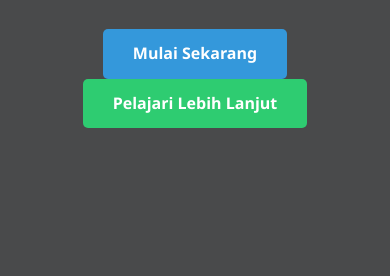
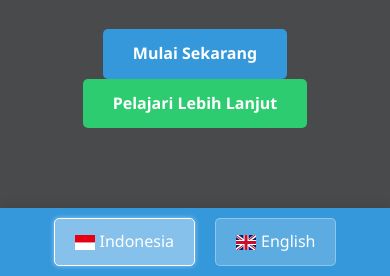
Before and after one commit to trustmiddleman/trustmiddleman.github.io, a plain HTML site: page index.html in a window 390 px wide. Shown: the part 568-844 px from the top of the page. Drawn offline with nearby package versions, Linux system fonts and the light colour scheme.

Commit message:
Update index.html

```diff
--- a/index.html
+++ b/index.html
@@ -456,6 +456,28 @@
         }
 
         /* Responsive */
+        /* Fixed language buttons for mobile view */
+        .language-drawer {
+            display: none;
+            position: fixed;
+            bottom: 0;
+            left: 0;
+            right: 0;
+            background: var(--primary-color);
+            padding: 10px;
+            box-shadow: 0 -2px 10px rgba(0,0,0,0.1);
+            z-index: 100;
+        }
+
+        .language-drawer .language-buttons {
+            justify-content: center;
+        }
+
+        .language-drawer .language-btn {
+            padding: 10px 20px;
+            margin: 0 10px;
+        }
+
         @media (max-width: 768px) {
             .hero h1 {
                 font-size: 2rem;
@@ -474,6 +496,14 @@
                 font-size: 1.5rem;
                 cursor: pointer;
             }
+
+            .language-drawer {
+                display: block;
+            }
+
+            .nav-links .language-buttons {
+                display: none;
+            }
         }
     </style>
 </head>
@@ -482,9 +512,21 @@
     <script>
         let currentLang = 'id'; // Default language
 
-        function toggleLanguage() {
-            currentLang = currentLang === 'id' ? 'en' : 'id';
+        function setLanguage(lang) {
+            currentLang = lang;
             updateContent();
+
+            // Update active state on language buttons
+            document.querySelectorAll('.language-btn').forEach(btn => {
+                if (btn.getAttribute('data-lang') === currentLang) {
+                    btn.classList.add('active');
+                } else {
+                    btn.classList.remove('active');
+                }
+            });
+
+            // Store language preference in localStorage for persistence
+            localStorage.setItem('preferredLanguage', currentLang);
         }
 
         function updateContent() {
@@ -494,14 +536,60 @@
                     el.innerHTML = el.getAttribute(`data-${currentLang}`);
                 }
             });
-
-            // Update language flag
-            document.getElementById('lang-img').src = currentLang === 'id' ? 'https://cdnjs.cloudflare.com/ajax/libs/flag-icon-css/3.5.0/flags/4x3/id.svg' : 'https://cdnjs.cloudflare.com/ajax/libs/flag-icon-css/3.5.0/flags/4x3/gb.svg';
-            document.getElementById('lang-text').innerText = currentLang === 'id' ? 'ID' : 'EN';
         }
 
-        document.addEventListener('DOMContentLoaded', updateContent);
+        document.addEventListener('DOMContentLoaded', function() {
+            // Check for saved language preference
+            const savedLang = localStorage.getItem('preferredLanguage');
+            if (savedLang) {
+                currentLang = savedLang;
+            }
+
+            // Initialize content and button states
+            updateContent();
+            document.querySelectorAll('.language-btn').forEach(btn => {
+                if (btn.getAttribute('data-lang') === currentLang) {
+                    btn.classList.add('active');
+                }
+            });
+        });
     </script>
+
+    <style>
+        /* Language Button Styles */
+        .language-buttons {
+            display: flex;
+            align-items: center;
+        }
+
+        .language-btn {
+            display: flex;
+            align-items: center;
+            padding: 5px 10px;
+            margin: 0 5px;
+            background: rgba(255,255,255,0.2);
+            border: 1px solid rgba(255,255,255,0.3);
+            border-radius: 5px;
+            color: white;
+            cursor: pointer;
+            transition: all 0.3s ease;
+        }
+
+        .language-btn img {
+            width: 20px;
+            margin-right: 5px;
+        }
+
+        .language-btn:hover {
+            background: rgba(255,255,255,0.3);
+        }
+
+        .language-btn.active {
+            background: rgba(255,255,255,0.4);
+            border-color: white;
+            box-shadow: 0 0 5px rgba(255,255,255,0.5);
+        }
+    </style>
 
     <header>
         <div class="container">
@@ -519,9 +607,15 @@
                     <li><a href="#faq" data-id="FAQ" data-en="FAQ">FAQ</a></li>
                     <li><a href="#contact" data-id="Kontak" data-en="Contact">Kontak</a></li>
                     <li>
-                        <div class="language-selector" onclick="toggleLanguage()">
-                            <img id="lang-img" src="https://cdnjs.cloudflare.com/ajax/libs/flag-icon-css/3.5.0/flags/4x3/id.svg" alt="Language">
-                            <span id="lang-text">ID</span>
+                        <div class="language-buttons">
+                            <div class="language-btn active" data-lang="id" onclick="setLanguage('id')">
+                                <img src="https://cdnjs.cloudflare.com/ajax/libs/flag-icon-css/3.5.0/flags/4x3/id.svg" alt="Indonesia">
+                                <span>ID</span>
+                            </div>
+                            <div class="language-btn" data-lang="en" onclick="setLanguage('en')">
+                                <img src="https://cdnjs.cloudflare.com/ajax/libs/flag-icon-css/3.5.0/flags/4x3/gb.svg" alt="English">
+                                <span>EN</span>
+                            </div>
                         </div>
                     </li>
                 </ul>
@@ -816,6 +910,20 @@
         </div>
     </section>
 
+    <!-- Fixed language switcher for mobile -->
+    <div class="language-drawer">
+        <div class="language-buttons">
+            <div class="language-btn active" data-lang="id" onclick="setLanguage('id')">
+                <img src="https://cdnjs.cloudflare.com/ajax/libs/flag-icon-css/3.5.0/flags/4x3/id.svg" alt="Indonesia">
+                <span>Indonesia</span>
+            </div>
+            <div class="language-btn" data-lang="en" onclick="setLanguage('en')">
+                <img src="https://cdnjs.cloudflare.com/ajax/libs/flag-icon-css/3.5.0/flags/4x3/gb.svg" alt="English">
+                <span>English</span>
+            </div>
+        </div>
+    </div>
+
     <footer>
         <div class="container">
             <div class="logo">
```
